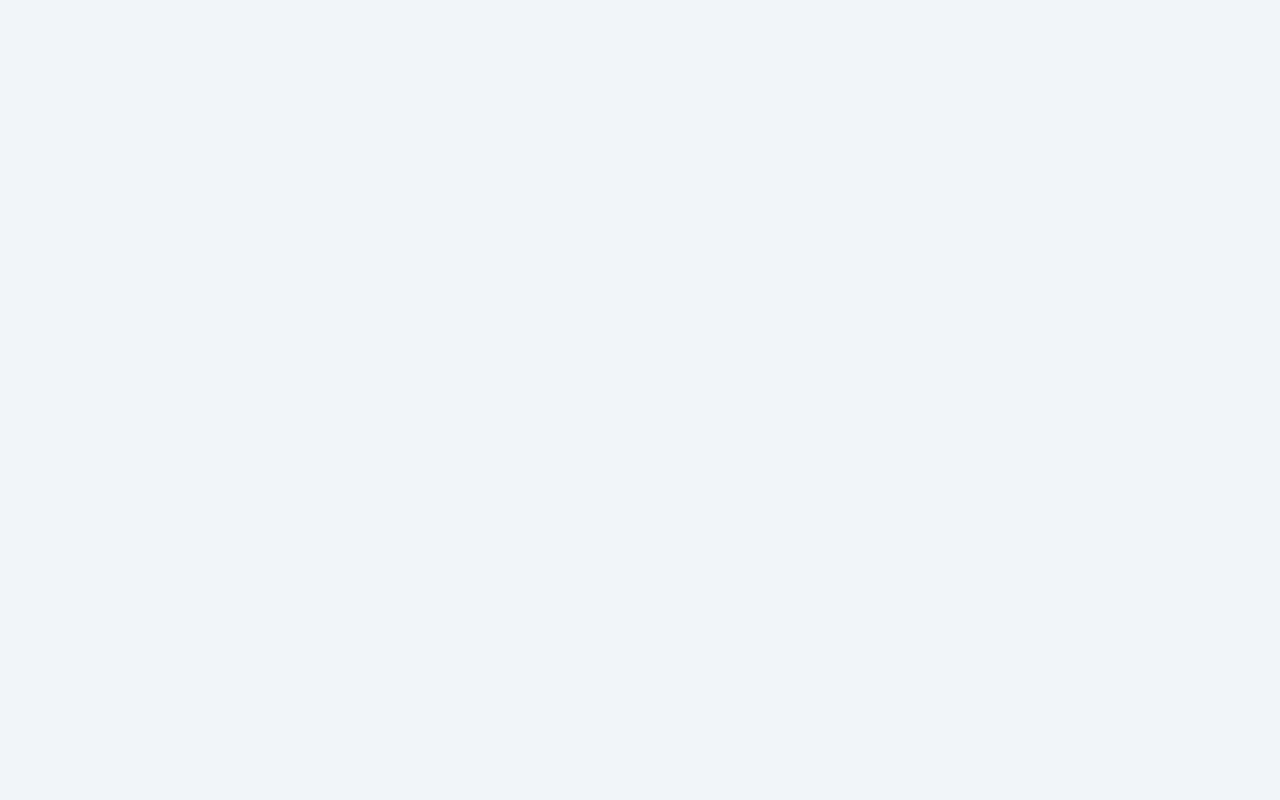
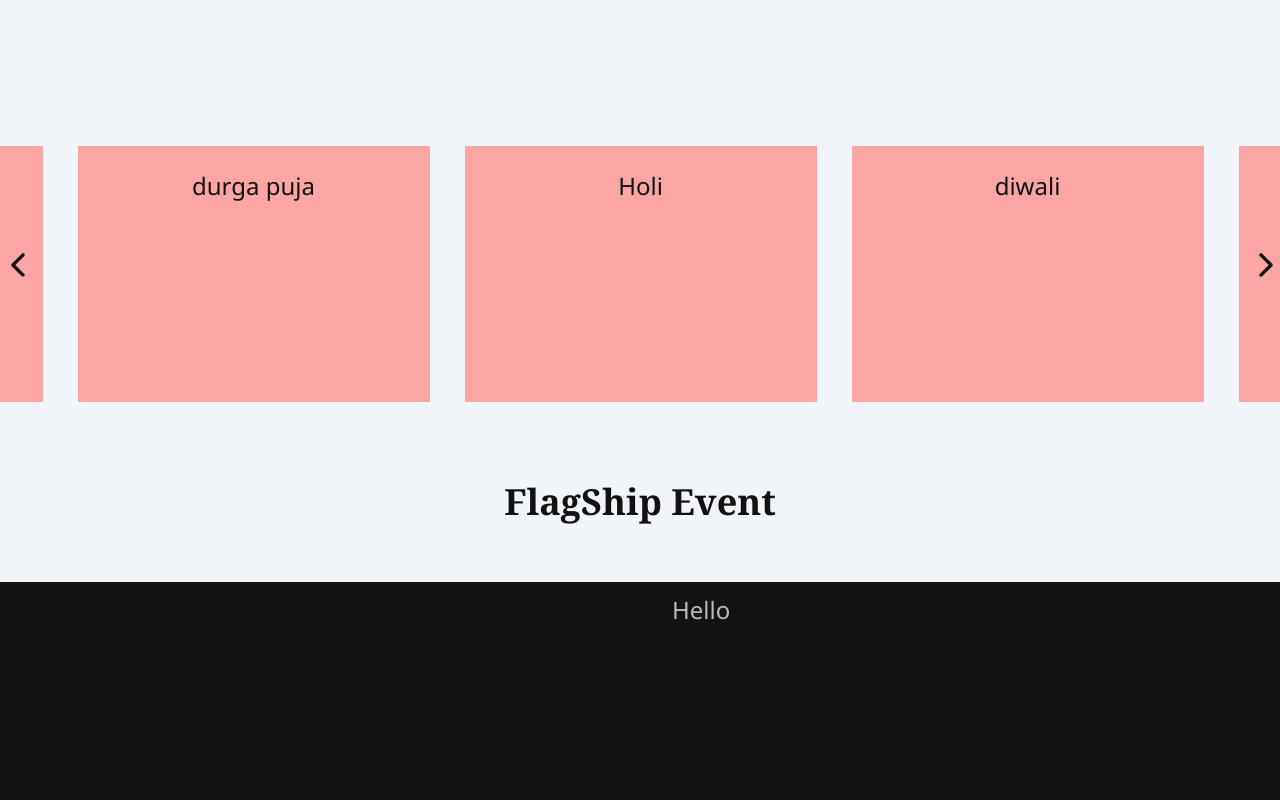
Before and after one commit to GURU1302/Rotaract-web-site, a Next.js app: page / in a window 1280 px wide. Shown: the part 1900-2700 px from the top of the page. Built offline with nearby package versions, Linux system fonts and the light colour scheme; a web font is replaced by a local one.

Commit message:
made different changes on the carousel

```diff
--- a/components/Album card/Allbumcard.js
+++ b/components/Album card/Allbumcard.js
@@ -1,10 +1,12 @@
-export default function Allbum() {
+import "aos/dist/aos.css";
+export default function Allbum(props) {
   return (
     <div
-      data-aos="flip-left"
-      className="bg-red-300 p-4  min-h-[17rem] min-w-[27.5rem]"
+
+     // data-aos="flip-left"
+      className=" zoo bg-red-300 p-4  min-h-[16rem] min-w-[22rem]"
     >
-      <h3 className="text-center">Holi album</h3>
+      <h3 className=" p-2 text-center">{props.name}</h3>
     </div>
   );
 }
--- a/components/navbar/index.js
+++ b/components/navbar/index.js
@@ -62,7 +62,7 @@ export default function Navbar(props)
                 <button onClick={() => window.scrollTo({top: 0, left: 0, behavior: 'smooth'})} style={{position: 'fixed', right: '1rem', bottom: '1rem', }}><BsFillArrowUpCircleFill style={{width: '2rem', height: '2rem'}}/></button>
 
 
-                <div id="navbar" className=" bg-slate-100 text-[#121212] text-base w-full p|y-7 shadow-md p|x-5 duration-300 z-40 text-center">
+                <div id="navbar" className="fixed bg-slate-100 text-[#121212] text-base w-full p|y-7 shadow-md p|x-5 duration-300 z-40 text-center">
 
                     <div className="w-[70%] px-10 h-20 ml-20  flex place-items-center gap-x-10">
 
--- a/package.json
+++ b/package.json
@@ -13,7 +13,7 @@
     "next": "^12.2.2",
     "react": "18.2.0",
     "react-dom": "18.2.0",
-    "react-icons": "^4.4.0",
+    "react-icons": "^4.8.0",
     "react-slick": "^0.29.0",
     "slick-carousel": "^1.8.1"
   },
--- /dev/null
+++ b/pages/SilderPath3.js
@@ -0,0 +1,128 @@
+import "slick-carousel/slick/slick.css";
+import "slick-carousel/slick/slick-theme.css";
+import React, { Component } from "react";
+import Slider from "react-slick";
+import "aos/dist/aos.css";
+import Allbum from "../components/Album card/Allbumcard";
+import { IoIosArrowForward } from "react-icons/io";
+import { IoIosArrowBack } from "react-icons/io";
+
+class Question extends React.Component {
+  render() {
+    return <h2> <IoIosArrowForward />  </h2>
+  }
+}
+class Question2 extends React.Component {
+  render() {
+    return <h2> < IoIosArrowBack />  </h2>
+  }
+}
+
+
+
+const ArrowButtonNext = ({ onClick }) => {
+  return (
+    <button
+      onClick={onClick}
+      style={{
+        zIndex: '1',
+        position:'absolute',
+        bottom:'40%',
+        left: '97.5%',
+          filter:
+            onClick === null
+              ? "invert(0.7)"
+              : "none"
+        }}
+    >
+      <Question />
+    </button>
+  );
+};
+const ArrowButtonPrev = ({ onClick }) => {
+  return (
+    <button
+      onClick={onClick}
+      style={{
+        zIndex: '1',
+       position: 'absolute',
+       bottom:'40%',
+          filter:
+            onClick === null
+              ? "invert(0.7)"
+              : "none"
+        }}
+    >
+      <Question2 />
+    </button>
+  );
+};
+
+export default class CenterMode extends Component {
+    render() {
+      const settings = {
+        className: "center",
+        centerMode: true,
+        infinite: true,
+        centerPadding: "60px",
+        slidesToShow: 3,
+        speed: 500,
+        prevArrow: <ArrowButtonPrev />,
+        nextArrow: <ArrowButtonNext />,
+        beforeChange: function(currentSlide, nextSlide) {
+          console.log("before change", currentSlide, nextSlide);
+        },
+        afterChange: function(currentSlide) {
+          console.log("after change", currentSlide);
+        }
+      };
+      return (
+        <div>
+          <Slider {...settings}>
+            <div>
+            <div className="album-container">
+        <div className="gap-5 m-5 flex item-container" style={{justifyContent: 'center'}}>
+          <Allbum name= "Holi"/>
+        </div>
+      </div>
+            </div>
+            <div>
+            <div className="album-container">
+        <div className="gap-5 m-5 flex flex-wrap item-container" style={{justifyContent: 'center'}}>
+          <Allbum name= "diwali"/>
+        </div>
+            </div>
+            </div>
+            <div>
+            <div className="album-container">
+        <div className="gap-5 m-5 flex flex-wrap item-container" style={{justifyContent: 'center'}}>
+          <Allbum name= "christmas"/>
+        </div>
+            </div>
+            </div>
+            <div>
+            <div className="album-container">
+        <div className="gap-5 m-5 flex flex-wrap item-container" style={{justifyContent: 'center'}}>
+          <Allbum name= "republic"/>
+        </div>
+            </div>
+            </div>
+            <div>
+            <div className="album-container">
+        <div className="gap-5 m-5 flex flex-wrap item-container" style={{justifyContent: 'center'}}>
+          <Allbum name= "independence"/>
+        </div>
+            </div>
+            </div>
+            <div>
+            <div className="album-container">
+        <div className="gap-5 m-5 flex flex-wrap item-container" style={{justifyContent: 'center'}}>
+          <Allbum name= "durga puja"/>
+        </div>
+            </div>
+            </div>
+          </Slider>
+        </div>
+      );
+    }
+  }
--- a/pages/SliderPath.js
+++ b/pages/SliderPath.js
@@ -3,6 +3,60 @@ import "slick-carousel/slick/slick-theme.css";
 import React, { Component } from "react";
 import Slider from "react-slick";
 import "aos/dist/aos.css";
+import { IoIosArrowForward } from "react-icons/io";
+import { IoIosArrowBack } from "react-icons/io";
+
+class Question extends React.Component {
+  render() {
+    return <h2> <IoIosArrowForward />  </h2>
+  }
+}
+class Question2 extends React.Component {
+  render() {
+    return <h2> < IoIosArrowBack />  </h2>
+  }
+}
+
+
+
+const ArrowButtonNext = ({ onClick }) => {
+  return (
+    <button
+      onClick={onClick}
+      style={{
+        zIndex: '1',
+        position:'absolute',
+        bottom:'40%',
+        left: '97.5%',
+          filter:
+            onClick === null
+              ? "invert(0.7)"
+              : "none"
+        }}
+    >
+      <Question />
+    </button>
+  );
+};
+const ArrowButtonPrev = ({ onClick }) => {
+  return (
+    <button
+      onClick={onClick}
+      style={{
+        zIndex: '1',
+       position: 'absolute',
+       bottom:'40%',
+          filter:
+            onClick === null
+              ? "invert(0.7)"
+              : "none"
+        }}
+    >
+      <Question2 />
+    </button>
+  );
+};
+
 
 
 
@@ -16,9 +70,11 @@ export default class SimpleSlider extends Component {
       slidesToShow: 1,
       slidesToScroll: 1,
       swipeToSlide: true,
+      prevArrow: <ArrowButtonPrev />,
+      nextArrow: <ArrowButtonNext />
     };
     return (
-      <div>
+      <div style={{position: 'relative'}} >
         <Slider {...settings}>
           <div>
           <div style={{ display: "flex", justifyContent: "space-around" }}>
--- a/pages/SliderPath2.js
+++ b/pages/SliderPath2.js
@@ -4,6 +4,59 @@ import React, { Component } from "react";
 import Slider from "react-slick";
 import "aos/dist/aos.css";
 import Card from "../components/card";
+import { IoIosArrowForward } from "react-icons/io";
+import { IoIosArrowBack } from "react-icons/io";
+
+class Question extends React.Component {
+  render() {
+    return <h2> <IoIosArrowForward />  </h2>
+  }
+}
+class Question2 extends React.Component {
+  render() {
+    return <h2> < IoIosArrowBack />  </h2>
+  }
+}
+
+
+
+const ArrowButtonNext = ({ onClick }) => {
+  return (
+    <button
+      onClick={onClick}
+      style={{
+        zIndex: '1',
+        position:'absolute',
+        bottom:'40%',
+        left: '97.5%',
+          filter:
+            onClick === null
+              ? "invert(0.7)"
+              : "none"
+        }}
+    >
+      <Question />
+    </button>
+  );
+};
+const ArrowButtonPrev = ({ onClick }) => {
+  return (
+    <button
+      onClick={onClick}
+      style={{
+        zIndex: '1',
+       position: 'absolute',
+       bottom:'40%',
+          filter:
+            onClick === null
+              ? "invert(0.7)"
+              : "none"
+        }}
+    >
+      <Question2 />
+    </button>
+  );
+};
 
 
    export default class SimpleSlider extends Component {
@@ -14,7 +67,9 @@ import Card from "../components/card";
             speed: 500,
             slidesToShow: 1,
             swipeToSlide: true,
-            slidesToScroll: 1
+            slidesToScroll: 1,
+            prevArrow: <ArrowButtonPrev />,
+            nextArrow: <ArrowButtonNext />
           };
           return (
             <div>
--- a/pages/in.css
+++ b/pages/in.css
@@ -33,20 +33,18 @@
   align-items: center;
 }
 
+
 .image-with-para, .album-container, .only-intro {
   display: flex;
   flex: 1;
   justify-content: center;
 }
 
+.zoo{
+  transition: transform .2s; /* Animation */
 
-.slick-prev {
-  left: 0.5% !important;
-  filter: invert(1);
-  z-index: 1;
 }
-.slick-next {
-  right: 0.5% !important;
-  filter: invert(1);
-  z-index: 1;
+
+.zoo:hover {
+  transform: scale(1.4); /* (150% zoom - Note: if the zoom is too large, it will go outside of the viewport) */
 }
--- a/pages/index.js
+++ b/pages/index.js
@@ -6,7 +6,7 @@ import "aos/dist/aos.css";
 import Aos from "aos";
 
 import { useEffect } from "react";
-import Allbum from "../components/Album card/Allbumcard";
+import Slider3 from "./SilderPath3";
 
 export default function Home() {
   useEffect(() => {
@@ -80,21 +80,7 @@ export default function Home() {
         </div>
       </div>
 
-      <div className="album-container">
-        <div className="gap-5 m-5 flex flex-wrap item-container" style={{justifyContent: 'center'}}>
-          <Allbum />
-          <Allbum />
-          <Allbum />
-          <Allbum />
-          <Allbum />
-          <Allbum />
-          <Allbum />
-          <Allbum />
-          <Allbum />
-          <Allbum />
-          <Allbum /> <Allbum />
-        </div>
-      </div>
+     <Slider3 />
 
       <h2 className="text-center font-serif">FlagShip Event</h2>
 
```
Also changed, not shown: 1 other file (tests, documents, lock files or other folders).
